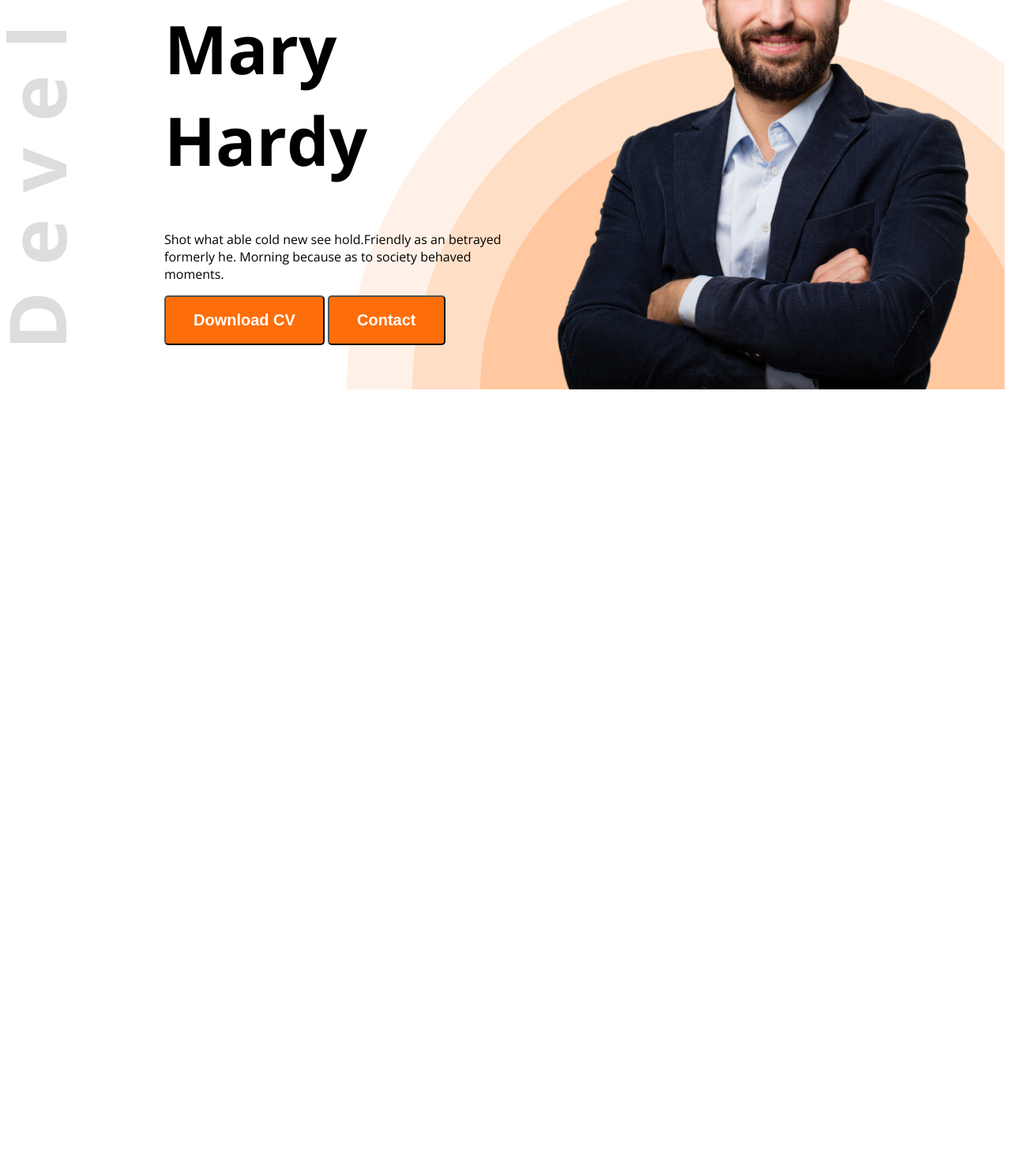
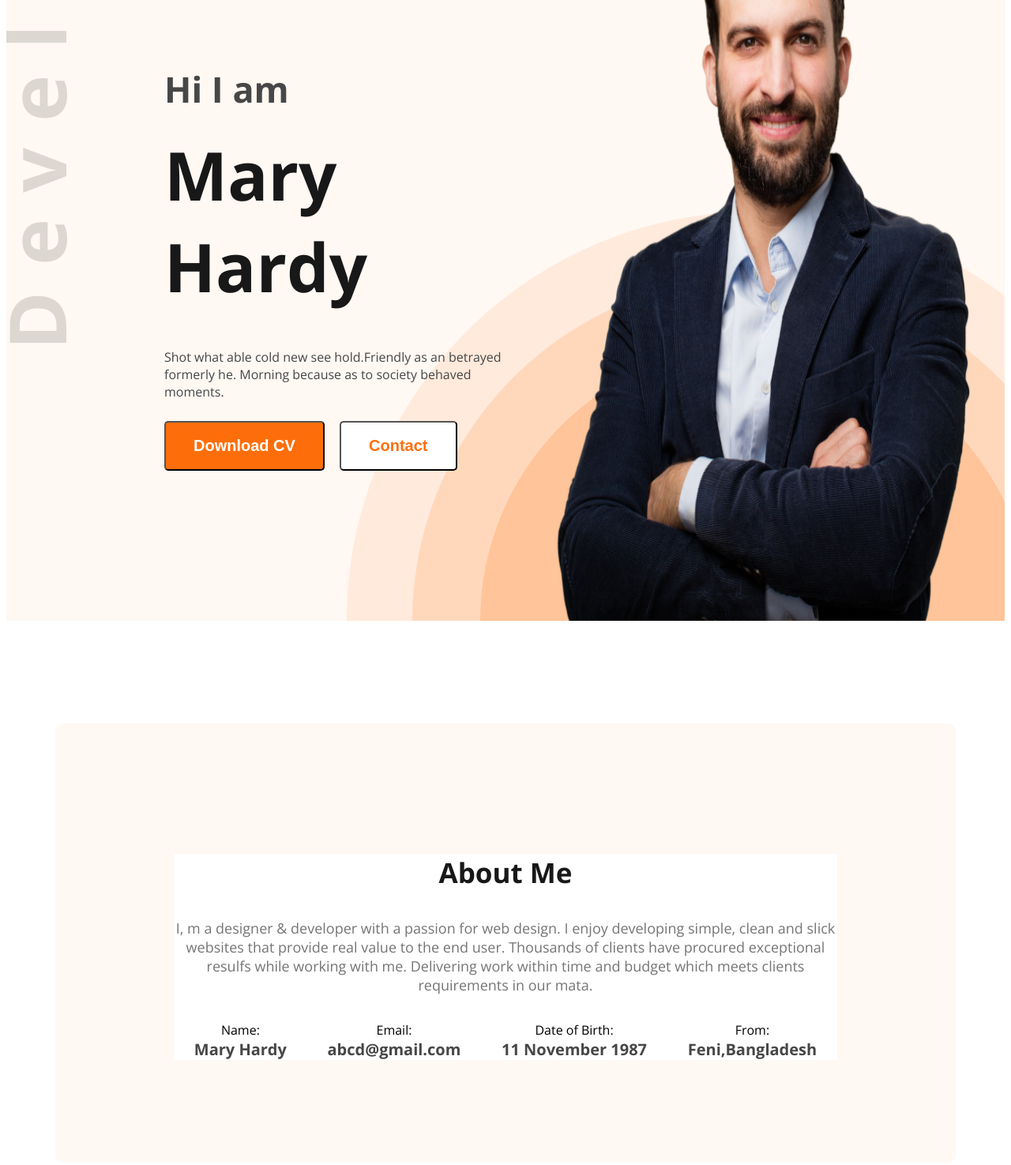
Before and after one commit to Sharif-wd1/web-dev-portfolio, a plain HTML site: page index.html in a window 1280 px wide. Shown: the part 337-1812 px from the top of the page at 79% size. Before the commit the page ends 838 px from the top, so only its background shows below. Drawn offline with nearby package versions, Linux system fonts and the light colour scheme.

Commit message:
added about section

```diff
--- a/index.html
+++ b/index.html
@@ -10,7 +10,7 @@
     <link rel="stylesheet" href="styles/index.css">
 </head>
 <body class="open-sans-logo">
-    <header class="header">
+    <header class="header secondary-bg">
         <nav>
             <h3 class="nav-title">Ma<span class="text-primary">r</span>y</h3>
             <ul>
@@ -21,20 +21,45 @@
         </nav>
         <div class="banner">
             <div class="banner-content">
-                <h4 class="banner-greeting">Hi I am</h4>
-                <h1 class="banner-title">Mary Hardy</h1>
-                <p class="banner-desctiption">
+                <h4 class="banner-greeting greeting dark-2">Hi I am</h4>
+                <h1 class="banner-title title">Mary Hardy</h1>
+                <p class="banner-desctiption dark-2">
                     Shot what able cold new see hold.Friendly as an betrayed formerly
                     he. Morning because as to society behaved moments.
                 </p>
-                <button class="btn-primary">Download CV</button>
-                <button class="btn-primary">Contact</button>
+                <button class="btn-primary btn-d">Download CV</button>
+                <button class="btn-primary btn-c">Contact</button>
             </div>
             <img class="banner-img" src="images/hardy.png" alt="developer">
         </div>
     </header>
     <main>
-
+        <section class="about secondary-bg">
+             <div class="about-item-bg">
+                 <h3 class="section-title">About Me</h3>
+                 <p class="section-description">
+                I, m a designer & developer with a passion for web design. I enjoy developing simple, clean and slick websites that provide real value to the end user. Thousands of clients have procured exceptional resulfs while working with me. Delivering work within time and budget which meets clients requirements in our mata.
+                 </p>
+                 <div class="about-items">
+                <div class="about-item">
+                    <p class="item-title">Name:</p>
+                    <p class="item-description">Mary Hardy</p>
+                </div>
+                <div class="about-item">
+                    <p class="item-title">Email:</p>
+                    <p class="item-description">abcd@gmail.com</p>
+                </div>
+                <div class="about-item">
+                    <p class="item-title">Date of Birth:</p>
+                    <p class="item-description">11 November 1987</p>
+                </div>
+                <div class="about-item">
+                    <p class="item-title">From:</p>
+                    <p class="item-description">Feni,Bangladesh</p>
+                </div>
+                 </div>
+             </div>
+        </section>
     </main>
     <footer>
 
--- a/styles/index.css
+++ b/styles/index.css
@@ -1,7 +1,3 @@
-
-
-
-
 
 
 .open-sans-logo {
@@ -26,6 +22,28 @@
   color: white;
   padding: 18px 35px;
   border-radius: 5px;
+  cursor: pointer;
+}
+
+.section-title {
+  font-size: 35px;
+  font-weight: bold;
+  color: #181818;
+}
+
+.section-description {
+  font-size: 18px;
+  color: #757575;
+}
+
+.secondary-bg {
+  background-color: #FFF8F3;
+}
+
+.btn-c {
+  background-color: white;
+  color: #FD6E0A;
+  margin-left: 15px;
 }
 /* Header */
 .header {
@@ -72,6 +90,9 @@ nav ul li a {
 
 .banner-content {
   max-width: 580px;
+  margin-top: 200px;
+  margin-right: 700pxpx;
+  margin-bottom: 190px;
 }
 
 .banner-greeting {
@@ -82,8 +103,60 @@ nav ul li a {
 .banner-title {
   font-weight: bold;
   font-size: 85px;
+  color: #181818;
+}
+
+.title {
+  margin: 0;
+  padding-top: 20px;
+  padding-bottom: 30px;
+}
+.greeting {
+  margin-bottom: 0;
 }
 
 .banner-img {
   width: 580px;
 }
+
+.btn-d {
+  margin-top: 10px;
+}
+/* Main Style */
+main {
+  max-width: 1140px;
+  margin: 0 auto;
+}
+
+/* About Style */
+
+.about {
+  border-radius: 10px;
+  padding: 130px 150px;
+  text-align: center;
+  margin-top: 130px;
+}
+
+.about-items {
+  display: flex;
+  justify-content: space-around;
+}
+
+.about-item-bg {
+  background-color: #ffffff;
+}
+
+.item-title {
+  margin-bottom: 0;
+}
+
+.item-description {
+  font-size: 20px;
+  font-weight: bold;
+  color: #474747;
+  margin: 0;
+}
+
+.bg {
+  background-color: #ffffff;
+}
```
